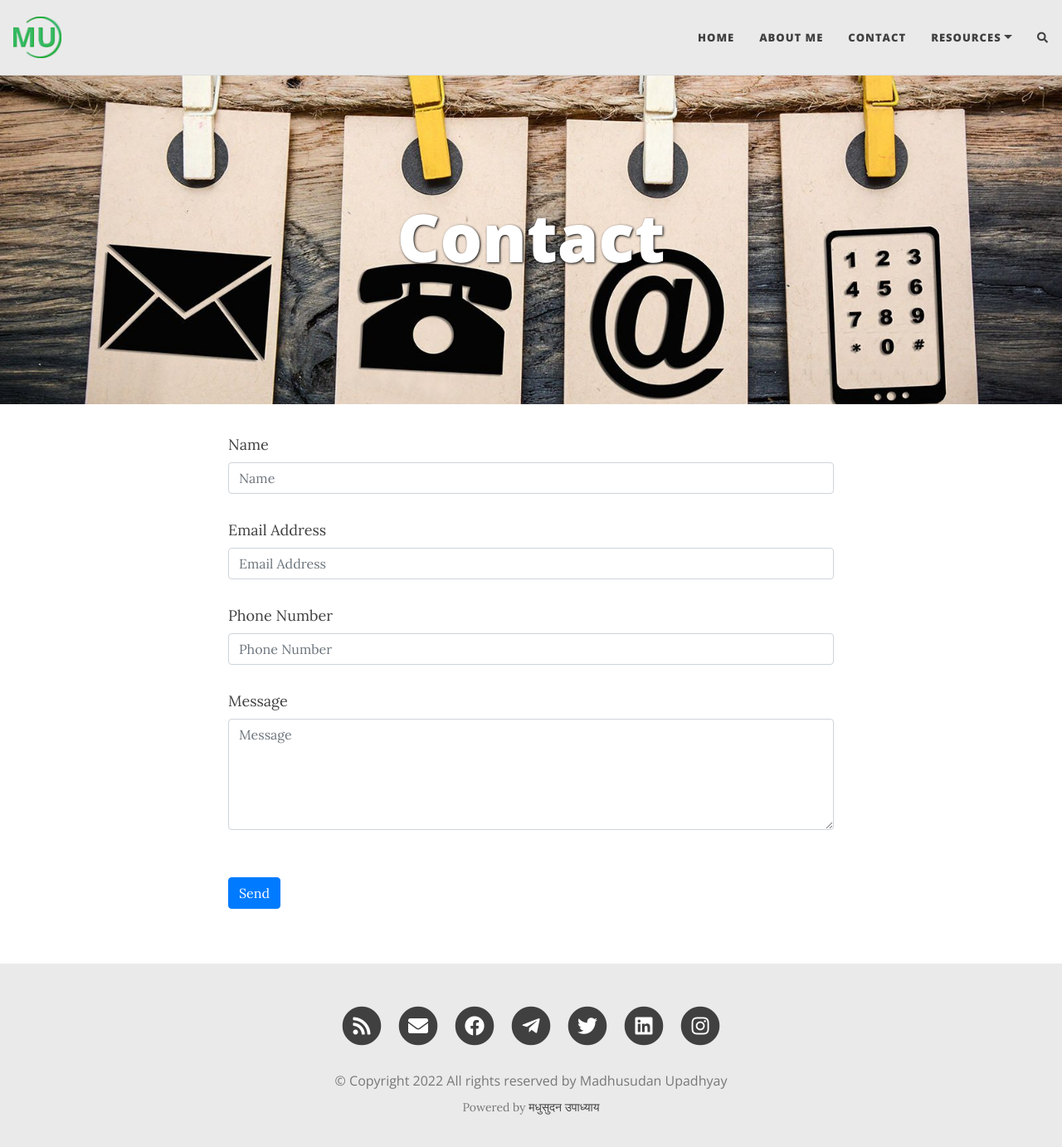
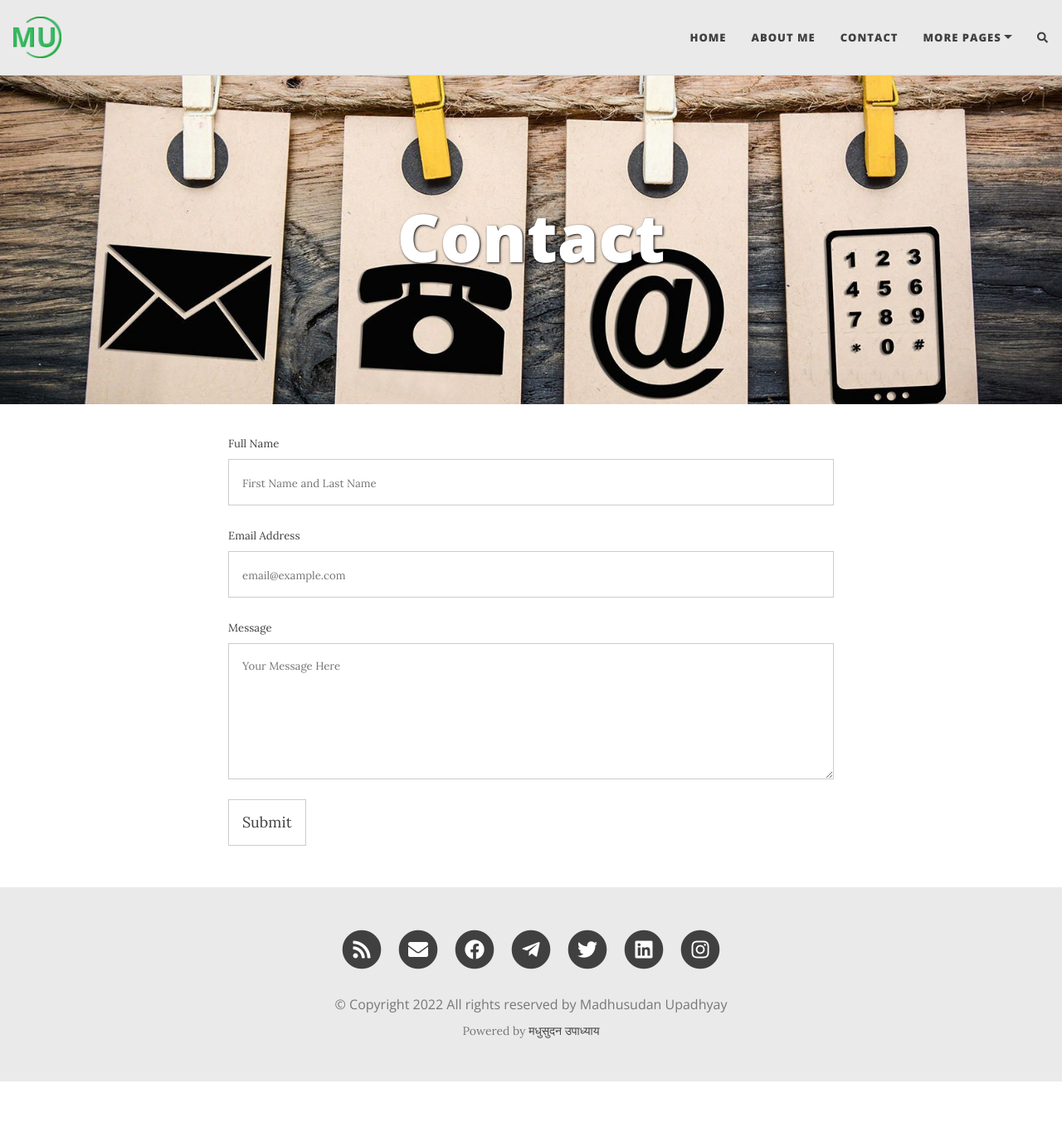
Before and after one commit to adwithme/adwithme.github.io, a Jekyll site: the page built from Contact.md, in a window 1280 px wide and 1395 px high. Shown: the top 1382 px of the window at 83% size. Built offline with Jekyll 4.4.1, drawn with Linux system fonts in a browser that asks for light colours; nearby versions of some CDN libraries; comment, search, counter and statistics services are not loaded; some of the changed lines change nothing that is shown.

Commit message:
ContactUs Update

```diff
--- a/Contact.md
+++ b/Contact.md
@@ -3,71 +3,124 @@
 title: Contact
 subtitle:
 cover-img: /img/bg-contact.jpg
+form: true
 ---
+<form id="fs-frm" name="simple-contact-form" accept-charset="utf-8" action="https://formspree.io/f/mnqwqlre" method="post">
+  <fieldset id="fs-frm-inputs">
+    <label for="full-name">Full Name</label>
+    <input type="text" name="name" id="full-name" placeholder="First Name and Last Name" required="">
+    <label for="email-address">Email Address</label>
+    <input type="email" name="_replyto" id="email-address" placeholder="email@example.com" required="">
+    <label for="message">Message</label>
+    <textarea rows="5" name="message" id="message" placeholder="Your Message Here" required=""></textarea>
+    <input type="hidden" name="_subject" id="email-subject" value="Contact Form Submission">
+  </fieldset>
+  <input type="submit" value="Submit">
+</form><style>/* reset */
+#fs-frm input,
+#fs-frm select,
+#fs-frm textarea,
+#fs-frm fieldset,
+#fs-frm optgroup,
+#fs-frm label,
+#fs-frm #card-element:disabled {
+  font-family: inherit;
+  font-size: 100%;
+  color: inherit;
+  border: none;
+  border-radius: 0;
+  display: block;
+  width: 100%;
+  padding: 0;
+  margin: 0;
+  -webkit-appearance: none;
+  -moz-appearance: none;
+}
+#fs-frm label,
+#fs-frm legend,
+#fs-frm ::placeholder {
+  font-size: .825rem;
+  margin-bottom: .5rem;
+  padding-top: .2rem;
+  display: flex;
+  align-items: baseline;
+}
 
-<form name="sentMessage" id="contactForm" novalidate>
-  <div class="control-group">
-    <div class="form-group floating-label-form-group controls">
-      <label>Name</label>
-      <input type="text" class="form-control" placeholder="Name" id="name" required data-validation-required-message="Please enter your name.">
-      <p class="help-block text-danger"></p>
-    </div>
-  </div>
-  <div class="control-group">
-    <div class="form-group floating-label-form-group controls">
-      <label>Email Address</label>
-      <input type="email" class="form-control" placeholder="Email Address" id="email" required data-validation-required-message="Please enter your email address.">
-      <p class="help-block text-danger"></p>
-    </div>
-  </div>
-  <div class="control-group">
-    <div class="form-group col-xs-12 floating-label-form-group controls">
-      <label>Phone Number</label>
-      <input type="tel" class="form-control" placeholder="Phone Number" id="phone" required data-validation-required-message="Please enter your phone number.">
-      <p class="help-block text-danger"></p>
-    </div>
-  </div>
-  <div class="control-group">
-    <div class="form-group floating-label-form-group controls">
-      <label>Message</label>
-      <textarea rows="5" class="form-control" placeholder="Message" id="message" required data-validation-required-message="Please enter a message."></textarea>
-      <p class="help-block text-danger"></p>
-    </div>
-  </div>
-  <br>
-  <div id="success"></div>
-  <div class="form-group">
-    <button type="submit" class="btn btn-primary" id="sendMessageButton">Send</button>
-  </div>
-</form>
+/* border, padding, margin, width */
+#fs-frm input,
+#fs-frm select,
+#fs-frm textarea,
+#fs-frm #card-element {
+  border: 1px solid rgba(0,0,0,0.2);
+  background-color: rgba(255,255,255,0.9);
+  padding: .75em 1rem;
+  margin-bottom: 1.5rem;
+}
+#fs-frm input:focus,
+#fs-frm select:focus,
+#fs-frm textarea:focus {
+  background-color: white;
+  outline-style: solid;
+  outline-width: thin;
+  outline-color: gray;
+  outline-offset: -1px;
+}
+#fs-frm [type="text"],
+#fs-frm [type="email"] {
+  width: 100%;
+}
+#fs-frm [type="button"],
+#fs-frm [type="submit"],
+#fs-frm [type="reset"] {
+  width: auto;
+  cursor: pointer;
+  -webkit-appearance: button;
+  -moz-appearance: button;
+  appearance: button;
+}
+#fs-frm [type="button"]:focus,
+#fs-frm [type="submit"]:focus,
+#fs-frm [type="reset"]:focus {
+  outline: none;
+}
+#fs-frm [type="submit"],
+#fs-frm [type="reset"] {
+  margin-bottom: 0;
+}
+#fs-frm select {
+  text-transform: none;
+}
 
-<!-- Messenger Chat Plugin Code -->
-<div id="fb-root"></div>
+#fs-frm [type="checkbox"] {
+  -webkit-appearance: checkbox;
+  -moz-appearance: checkbox;
+  appearance: checkbox;
+  display: inline-block;
+  width: auto;
+  margin: 0 .5em 0 0 !important;
+}
 
-<!-- Your Chat Plugin code -->
-<div id="fb-customer-chat" class="fb-customerchat">
-</div>
+#fs-frm [type="radio"] {
+  -webkit-appearance: radio;
+  -moz-appearance: radio;
+  appearance: radio;
+}
 
-<script>
-  var chatbox = document.getElementById('fb-customer-chat');
-  chatbox.setAttribute("page_id", "106035645042287");
-  chatbox.setAttribute("attribution", "biz_inbox");
-</script>
-
-<!-- Your SDK code -->
-<script>
-  window.fbAsyncInit = function() {
-    FB.init({
-      xfbml            : true,
-      version          : 'v14.0'
-    });
-  };
-
-  (function(d, s, id) {
-    var js, fjs = d.getElementsByTagName(s)[0];
-    if (d.getElementById(id)) return;
-    js = d.createElement(s); js.id = id;
-    js.src = 'https://connect.facebook.net/en_US/sdk/xfbml.customerchat.js';
-    fjs.parentNode.insertBefore(js, fjs);
-  }(document, 'script', 'facebook-jssdk'));
-</script>
+/* address, locale */
+#fs-frm fieldset.locale input[name="city"],
+#fs-frm fieldset.locale select[name="state"],
+#fs-frm fieldset.locale input[name="postal-code"] {
+  display: inline;
+}
+#fs-frm fieldset.locale input[name="city"] {
+  width: 52%;
+}
+#fs-frm fieldset.locale select[name="state"],
+#fs-frm fieldset.locale input[name="postal-code"] {
+  width: 20%;
+}
+#fs-frm fieldset.locale input[name="city"],
+#fs-frm fieldset.locale select[name="state"] {
+  margin-right: 3%;
+}
+</style>
--- a/_config.yml
+++ b/_config.yml
@@ -23,11 +23,12 @@
   Home: "/"
   About Me: "aboutme"
   Contact: "Contact"
-  Resources:
+  More Pages:
+    - Calander: "date"
     - Privacy Policy: "privacy"
     - Terms & Condition: "terms"
     - Disclamier: "Dis"
-    - Calander: "date"
+
 
 ################
 # --- Logo --- #
```
